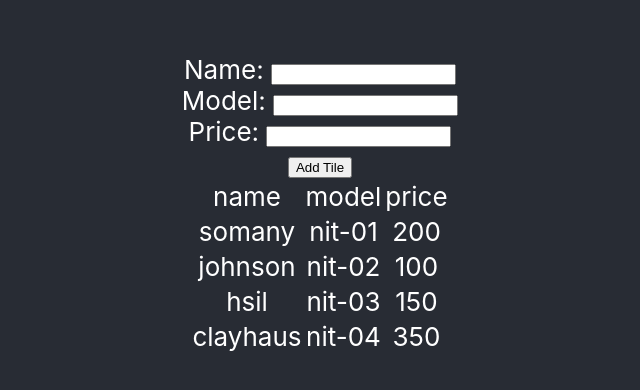
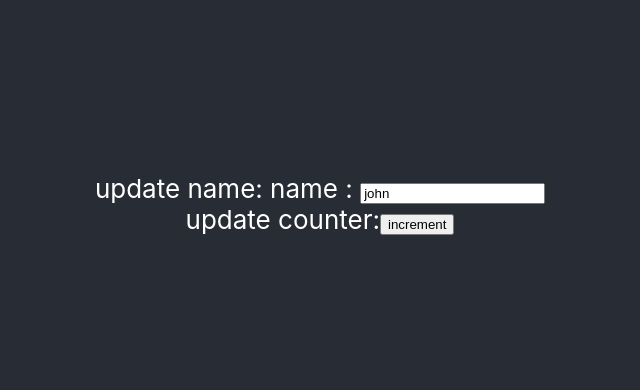
Before and after one commit to Kim-React/ReactTrnApp, a React (Create React App) app in the folder reacttrainapp/: page / in a window 1280 px wide. Shown: the part 196-586 px from the top of the page, without its empty margins (320-960 px from the left). Built offline with nearby package versions, Linux system fonts and the light colour scheme.

Commit message:
23useEffectWhichRunAllTime

```diff
--- a/reacttrainapp/src/App.js
+++ b/reacttrainapp/src/App.js
@@ -7,12 +7,13 @@
 import HookCounterTwo from './Components/HookCounterTwo';
 import User from './Components/User';
 import Tilesf from './Components/Tilesf';
+import NameCounter from './Components/NameCounter';
 
 function App() {
   return (
     <div className="App">
       <header className="App-header">
-      <Tilesf />
+     <NameCounter/>
       </header>
     </div>
   );
--- /dev/null
+++ b/reacttrainapp/src/Components/NameCounter.js
@@ -0,0 +1,33 @@
+import React,{useState,useEffect} from 'react'
+
+export default function NameCounter() {
+    const [count,setCount] = useState(0);
+    const [name,setName] = useState('john');
+
+    function updateName(e){
+        setName(e.target.value);
+    }
+
+    function updateCounter(e){
+        setCount(count+1);
+    }
+
+    useEffect(() => {
+       console.log(`effect has ran`);
+       document.title = `you clicked ${count} times`;
+    })
+
+
+  return (
+    <>
+    <div>
+        update name:
+        name : <input type="text"  value={name}  onChange={updateName}/>
+    </div>
+    <div>
+        update counter:
+        <button onClick={updateCounter}>increment</button>
+    </div>
+    </>
+  )
+}
```
